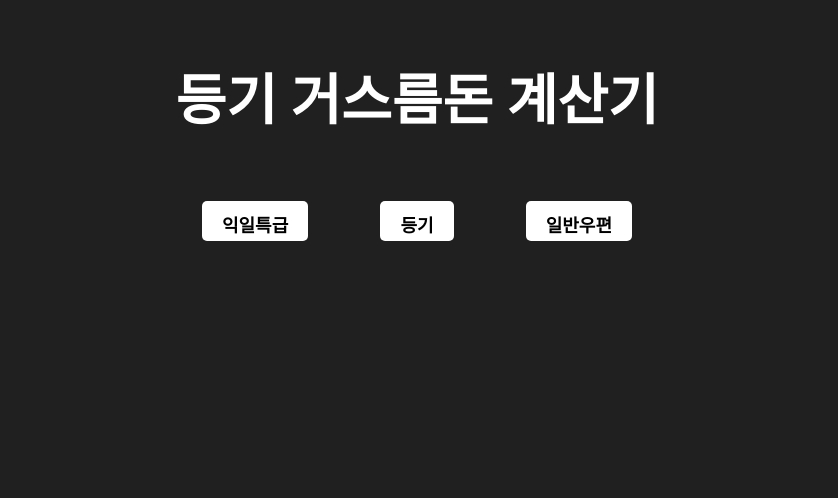
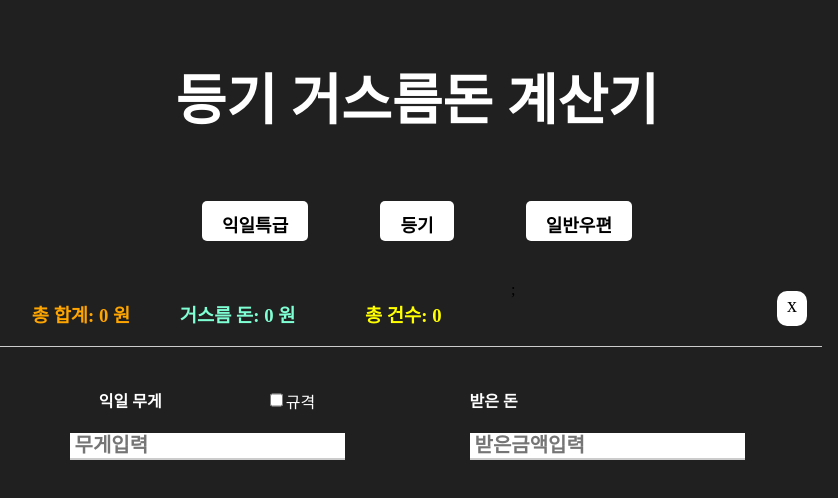
Before and after one commit to kimoony/change_calculator, a React (Create React App) app: page / in a window 1280 px wide. Shown: the top 498 px of the page, without its empty margins (223-1061 px from the left). Built offline with nearby package versions, Linux system fonts and the light colour scheme.

Commit message:
기본페이지에서 익일 특급 바로 나오지 않아 코드 수정

```diff
--- a/src/App.js
+++ b/src/App.js
@@ -5,13 +5,14 @@ import { useRef, useState } from "react";
 // import CalculatedValue from "./components/CalculatedValue";
 
 function App() {
-  const [weightShow, setWeightShow] = useState(false);
+  const [weightShow, setWeightShow] = useState(true);
   const [typeChecked, setTypeChecked] = useState("익일");
   const [weightValue, setWeightValue] = useState([]);
   const [cash, setCash] = useState(null);
   const [changeCash, setChangeCash] = useState(0);
 
   const weightId = useRef(0);
+  console.log(typeChecked);
 
   // 초기화
   const onClickReset = () => {
@@ -46,7 +47,9 @@ function App() {
   console.log(typeChecked);
   return (
     <section className="mainBox">
-      <h1 className="title">등기 거스름돈 계산기</h1>
+      <h1 className="title" onClick={onClickReset}>
+        등기 거스름돈 계산기
+      </h1>
       <TopMenu
         setWeightShow={setWeightShow}
         setTypeChecked={setTypeChecked}
--- a/src/components/TopMenu.js
+++ b/src/components/TopMenu.js
@@ -16,7 +16,7 @@ function TopMenu({
         className="type"
         onClick={() => {
           setWeightShow(true);
-          setTypeChecked("익일특급");
+          setTypeChecked("익일");
         }}
       >
         익일특급
@@ -34,7 +34,7 @@ function TopMenu({
         className="type"
         onClick={() => {
           setWeightShow(true);
-          setTypeChecked("일반우편");
+          setTypeChecked("일반");
         }}
       >
         일반우편
--- a/src/components/WeightNCharge.js
+++ b/src/components/WeightNCharge.js
@@ -62,7 +62,7 @@ function WeightNCharge({
               <p>규격</p>
             </div>
             <div className="selectBox">
-              {typeChecked === "익일특급" ? (
+              {typeChecked === "익일" ? (
                 <NewFastRegisterWeight
                   weightValue={weightValue}
                   clickWeightValue={clickWeightValue}
@@ -82,7 +82,7 @@ function WeightNCharge({
                   inputWeight={inputWeight}
                   setInputWeight={setInputWeight}
                 />
-              ) : typeChecked === "일반우편" ? (
+              ) : typeChecked === "일반" ? (
                 <PostWeight
                   weightValue={weightValue}
                   clickWeightValue={clickWeightValue}
--- a/src/style/App.css
+++ b/src/style/App.css
@@ -1,5 +1,8 @@
 body {
   background-color: rgb(33, 32, 32);
+}
+.title {
+  cursor: pointer;
 }
 
 .mainBox {
```
